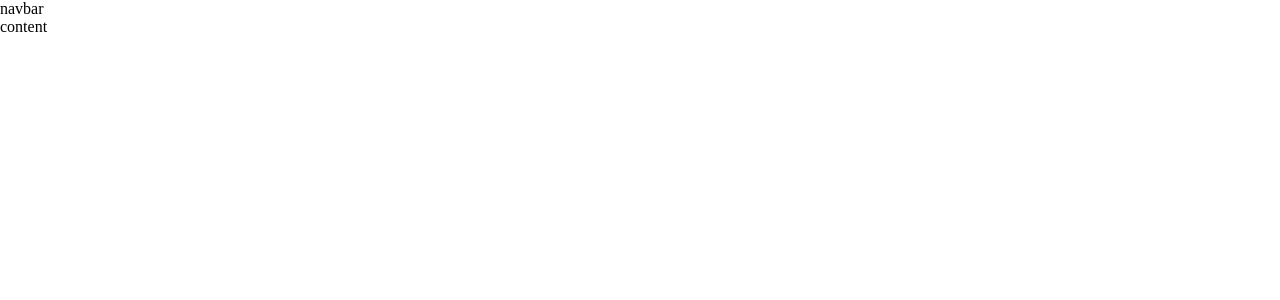
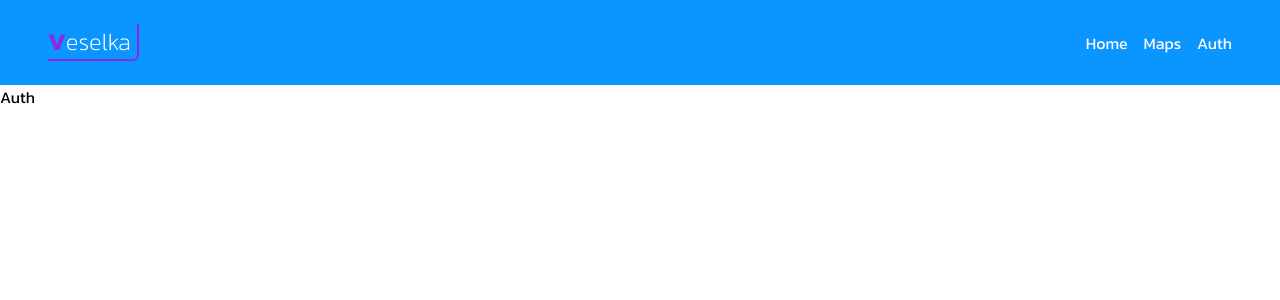
Before and after one commit to Davitkh/vesekaapp, a React (Create React App) app: page /auth in a window 1280 px wide. Shown: the top 300 px of the page. Built offline with nearby package versions, Linux system fonts and the light colour scheme.

Commit message:
Add new routing and new navbar

```diff
--- /dev/null
+++ b/src/components/pages/auth/auth.tsx
@@ -0,0 +1,8 @@
+import { useEffect } from "react";
+
+export const Auth = () => {
+  useEffect(() => {
+    document.title = "Auth";
+  });
+  return <div>Auth</div>;
+};
--- /dev/null
+++ b/src/components/pages/home/home.tsx
@@ -0,0 +1,8 @@
+import { useEffect } from "react";
+
+export const Home = () => {
+  useEffect(() => {
+    document.title = "Home";
+  });
+  return <div>Home</div>;
+};
--- /dev/null
+++ b/src/components/pages/maps/maps.tsx
@@ -0,0 +1,8 @@
+import { useEffect } from "react";
+
+export const Maps = () => {
+  useEffect(() => {
+    document.title = "Maps";
+  });
+  return <div>Maps</div>;
+};
--- a/src/components/partials/content/content.tsx
+++ b/src/components/partials/content/content.tsx
@@ -1,6 +1,18 @@
+import { Route, Routes } from "react-router-dom";
 import styles from "./content.module.css";
 import cls from "classnames";
+import { Home } from "../../pages/home/home";
+import { Maps } from "../../pages/maps/maps";
+import { Auth } from "../../pages/auth/auth";
 
 export const Content = () => {
-  return <div className={cls(styles.content_)}>content</div>;
+  return (
+    <div className={cls(styles.content_)}>
+      <Routes>
+        <Route path="/" element={<Home />} />
+        <Route path="/maps" element={<Maps />} />
+        <Route path="/auth" element={<Auth />} />
+      </Routes>
+    </div>
+  );
 };
--- a/src/components/partials/navbar/navbar.module.css
+++ b/src/components/partials/navbar/navbar.module.css
@@ -1,3 +1,31 @@
 .navbar_ {
   grid-area: navbar_;
+  display: flex;
+  align-items: center;
+  justify-content: space-between;
+  background: #0a95ff;
+  padding: 24px 48px 24px 48px;
 }
+
+.navbar_items a {
+  color: #ffffff;
+  text-decoration: none;
+  margin-left: 16px;
+}
+.navbar_items a:hover {
+  opacity: 0.8;
+  cursor: pointer;
+}
+.navbar_logo {
+  font-size: 18pt;
+  color: #ffffff;
+  font-weight: 200;
+  border-right: 2px solid #8a2be2;
+  border-bottom: 2px solid #8a2be2;
+  padding-right: 6px;
+  border-radius: 0 0 6px 0;
+}
+.navbar_logo span {
+  color: #8a2be2;
+  font-weight: 700;
+}
--- a/src/components/partials/navbar/navbar.tsx
+++ b/src/components/partials/navbar/navbar.tsx
@@ -1,6 +1,18 @@
 import cls from "classnames";
 import styles from "./navbar.module.css";
+import { NavLink } from "react-router-dom";
 
 export const Navbar = () => {
-  return <div className={cls(styles.navbar_)}>navbar</div>;
+  return (
+    <div className={cls(styles.navbar_)}>
+      <div className={cls(styles.navbar_logo)}>
+        <span>V</span>eselka
+      </div>
+      <div className={cls(styles.navbar_items)}>
+        <NavLink to="/">Home</NavLink>
+        <NavLink to="/maps">Maps</NavLink>
+        <NavLink to="/auth">Auth</NavLink>
+      </div>
+    </div>
+  );
 };
--- a/src/index.css
+++ b/src/index.css
@@ -1,7 +1,10 @@
+@import url("https://fonts.googleapis.com/css2?family=Kanit:ital,wght@0,100;0,200;0,300;0,400;0,500;0,600;0,700;0,800;0,900;1,100;1,200;1,300;1,400;1,500;1,600;1,700;1,800;1,900&display=swap");
+
 * {
   padding: 0;
   margin: 0;
   box-sizing: border-box;
+  font-family: "Kanit", sans-serif;
 }
 .wrapper {
   display: grid;
--- a/src/index.tsx
+++ b/src/index.tsx
@@ -1,8 +1,13 @@
 import ReactDOM from "react-dom/client";
 import "./index.css";
 import App from "./App";
+import { BrowserRouter } from "react-router-dom";
 
 const root = ReactDOM.createRoot(
   document.getElementById("root") as HTMLElement
 );
-root.render(<App />);
+root.render(
+  <BrowserRouter>
+    <App />
+  </BrowserRouter>
+);
```
Also changed, not shown: src/components/pages/auth/auth.module.css (added), src/components/pages/home/home.module.css (added), src/components/pages/maps/maps.module.css (added).
